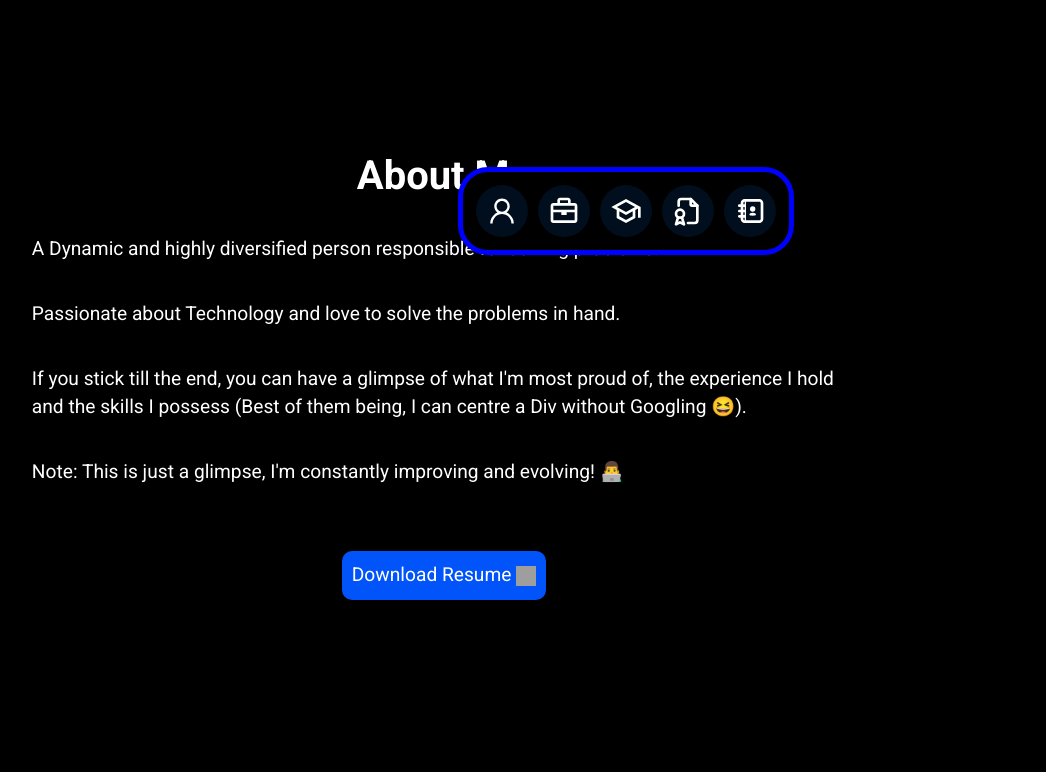
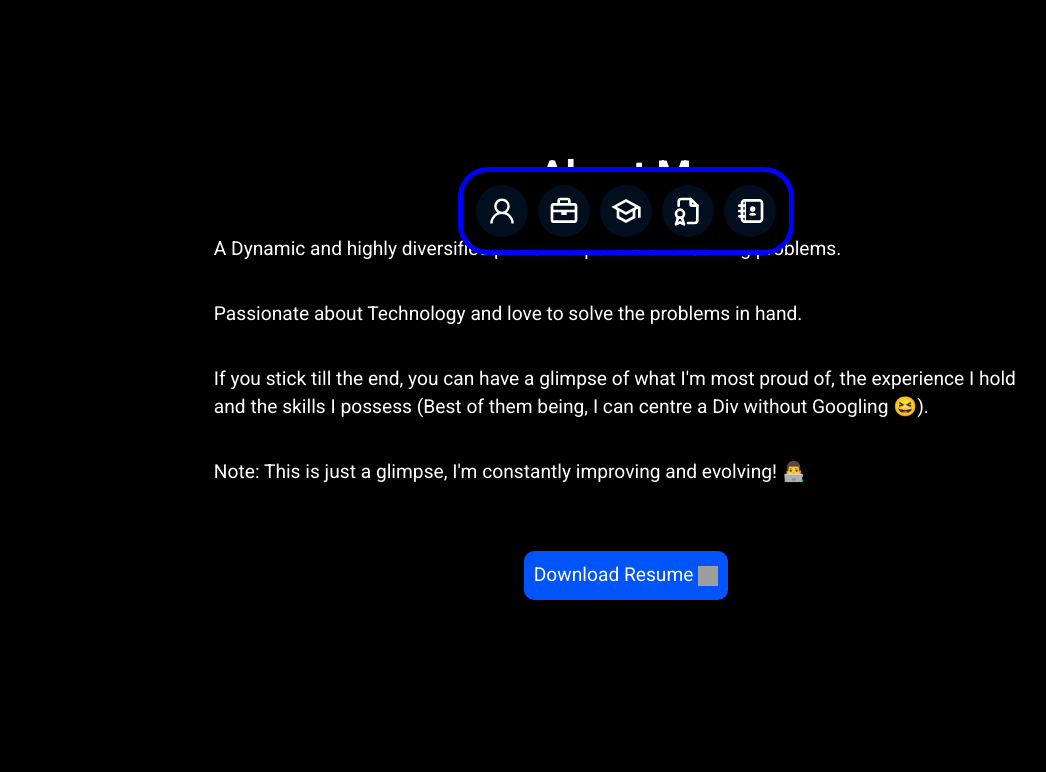
Before and after one commit to avbhutani/My-Portfolio, a React (Create React App) app in the folder frontend/: page / in a window 1280 px wide. Shown: the part 535-1307 px from the top of the page, without its empty margins (14-1060 px from the left). Built offline with nearby package versions, Linux system fonts and the light colour scheme; grey boxes are pictures that could not be loaded; the HTML template or start-up script is replaced by a standard one.

Commit message:
updating margin

```diff
--- a/frontend/src/components/about/About.css
+++ b/frontend/src/components/about/About.css
@@ -3,9 +3,8 @@
     display: flex;
     flex-direction: column;
     text-align: left;
-    margin-left: 10;
     /* margin: top right bottom left */
-    margin: 20% 10% 0 1%;
+    margin: 20% 10% 5% 10%;
 }
 
 .about-me-section-2 {
@@ -26,7 +25,6 @@
     .about-me-section {
         margin: 13% auto;
         align-items: center;
-        margin-left: 10px;
         justify-content: space-between;
         width: 70%;
 
```
